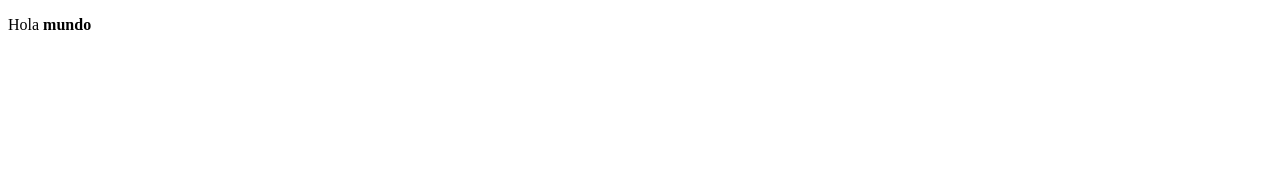
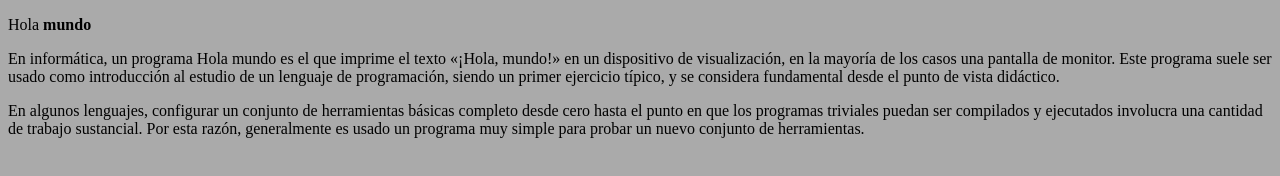
Before and after one commit to Framevic/disenoWeb, a plain HTML site: page holaMundo.html in a window 1280 px wide. Drawn offline with Linux system fonts and the light colour scheme.

Commit message:
Add files via upload

```diff
--- a/holaMundo.html
+++ b/holaMundo.html
@@ -4,7 +4,19 @@
     <meta http-equiv="content-type" content="text/html; charset=UTF-8">
     <title>Hola mundo</title>
   </head>
-  <body>
-    <p>Hola <strong>mundo </strong></p>
+  <body onclick="alert('quita tus..')" style=" background-color: #aaaaaa;">
+    <p id="titulo" title="!esto" es="" una="" prueba=""> Hola <strong>mundo</strong>
+    </p>
+    <p class="definición"> En informática, un programa Hola mundo es el que
+      imprime el texto «¡Hola, mundo!» en un dispositivo de visualización, en la
+      mayoría de los casos una pantalla de monitor. Este programa suele ser
+      usado como introducción al estudio de un lenguaje de programación, siendo
+      un primer ejercicio típico, y se considera fundamental desde el punto de
+      vista didáctico.</p>
+    <p class="definición"> En algunos lenguajes, configurar un conjunto de
+      herramientas básicas completo desde cero hasta el punto en que los
+      programas triviales puedan ser compilados y ejecutados involucra una
+      cantidad de trabajo sustancial. Por esta razón, generalmente es usado un
+      programa muy simple para probar un nuevo conjunto de herramientas.</p>
   </body>
 </html>
```
Also changed, not shown: holaMundo2.html (+3 -2 lines).
